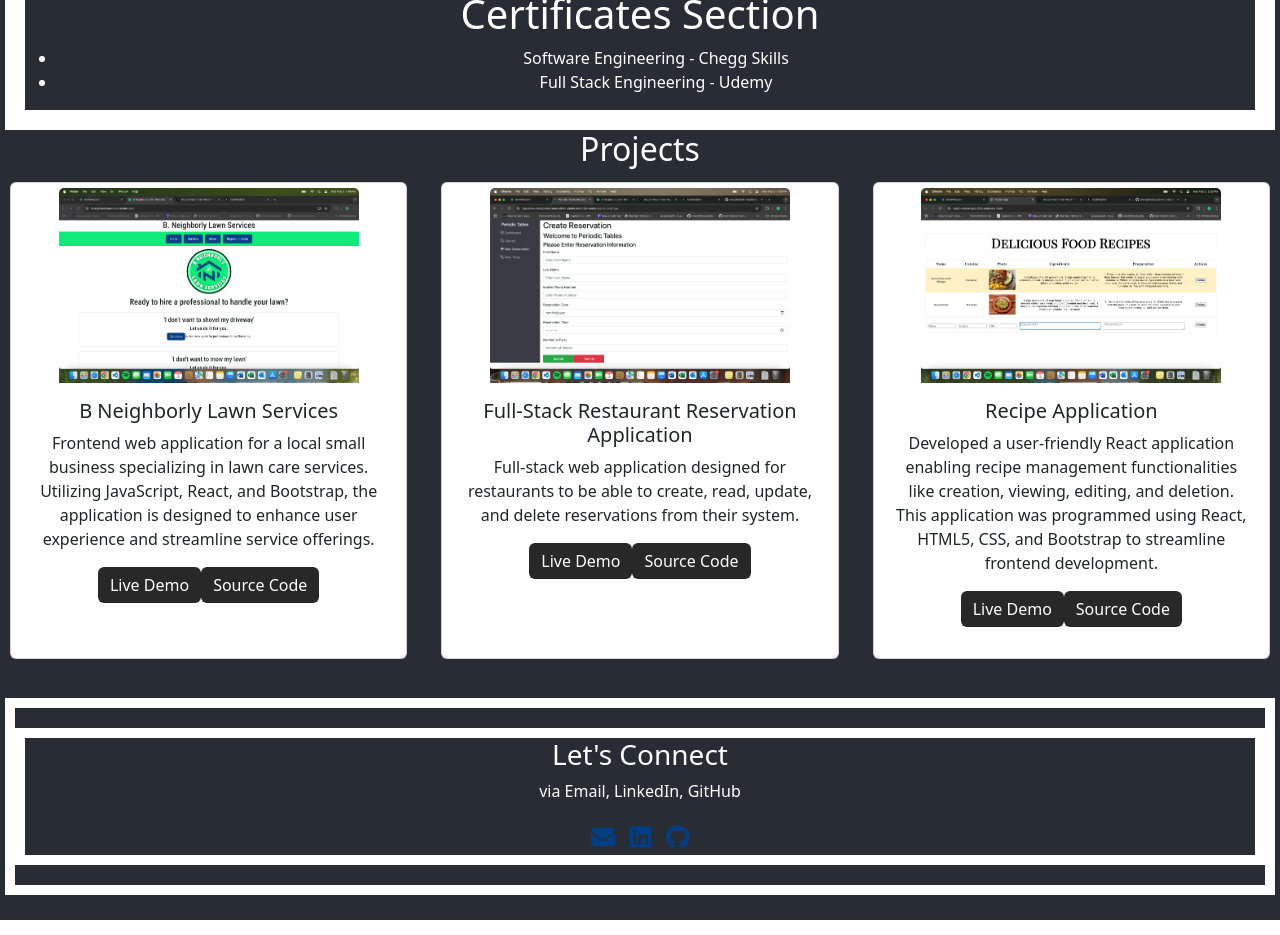
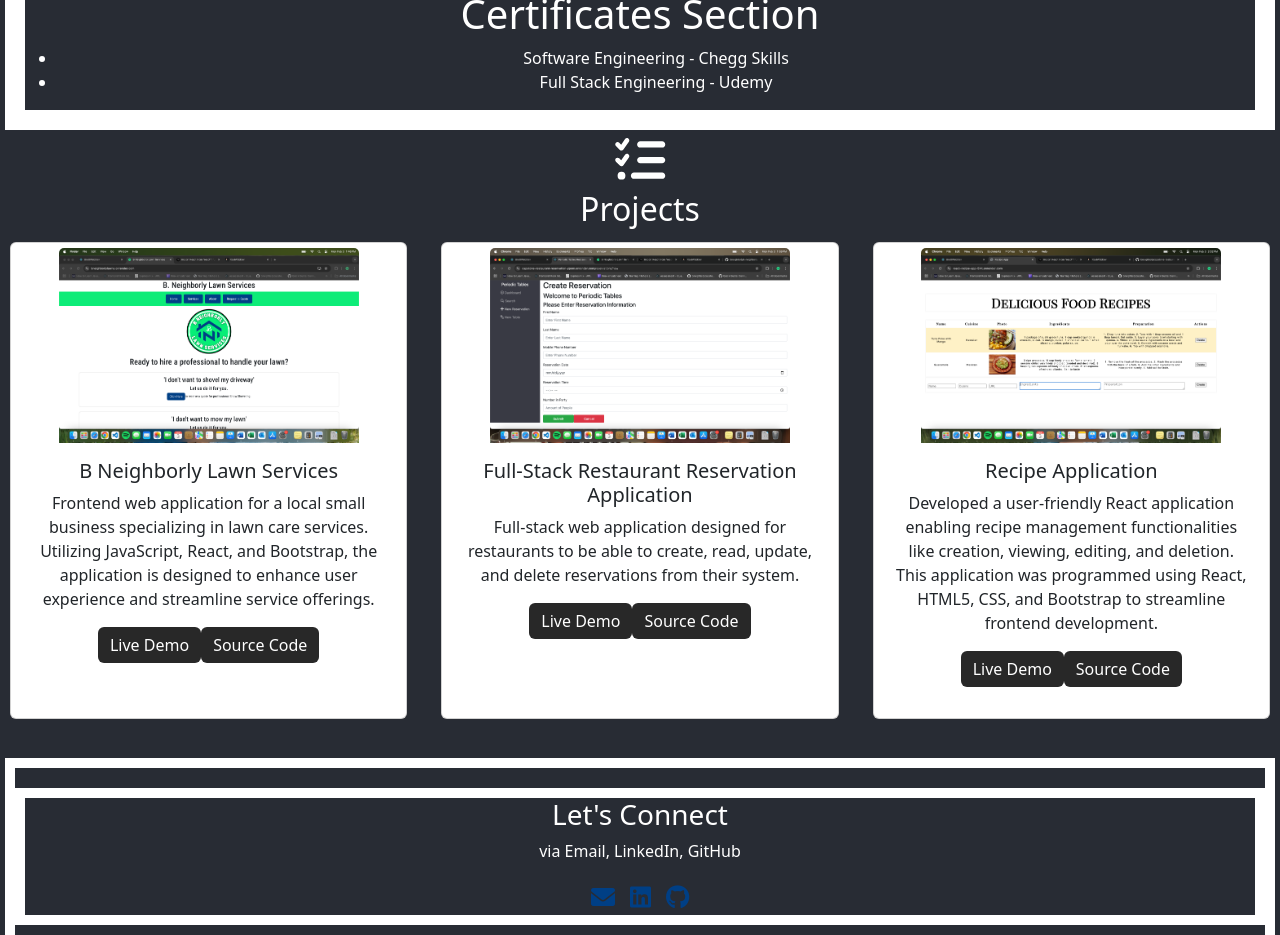
Before and after one commit to bneighbs6/softdev-portfolio, a React (Create React App) app: page / in a window 1280 px wide. Shown: the part 1040-1975 px from the top of the page. Built offline with nearby package versions, Linux system fonts and the light colour scheme.

Commit message:
Update Projects fontawesome icon

```diff
--- a/src/components/Projects/Projects.css
+++ b/src/components/Projects/Projects.css
@@ -97,6 +97,24 @@
   text-align: center;
 }
 
+.rocket-ship {
+  align-self: center;
+  font-size: 50px;
+  margin: 5px;
+}
+
+.diagram-project-icon {
+  align-self: center;
+  font-size: 50px;
+  margin: 5px;
+}
+
+.list-check {
+  align-self: center;
+  font-size: 50px;
+  margin: 5px;
+}
+
 
 
 /* Small Screens */
--- a/src/components/Projects/Projects.jsx
+++ b/src/components/Projects/Projects.jsx
@@ -4,11 +4,16 @@ import restaurantScreenshot from "../../images/restaurant-screenshot.png";
 import recipeScreenshot from '../../images/recipe-screenshot.png';
 import { Card, Button, Row, Col } from "react-bootstrap";
 import "./Projects.css";
+import { FontAwesomeIcon } from "@fortawesome/react-fontawesome";
+import { faDiagramProject, faListCheck, faRocket } from "@fortawesome/free-solid-svg-icons";
 
 function Projects() {
     return (
       <div className="projects" id="projects">
         <div className="projects-container">
+          {/* <FontAwesomeIcon icon={faRocket} className="rocket-ship" /> */}
+          {/* <FontAwesomeIcon icon={faDiagramProject} className="diagram-project-icon" /> */}
+          <FontAwesomeIcon icon={faListCheck} className="list-check" />
           <h2>Projects</h2>
 
           {/* Bootstrap Row for Cards */}
```
